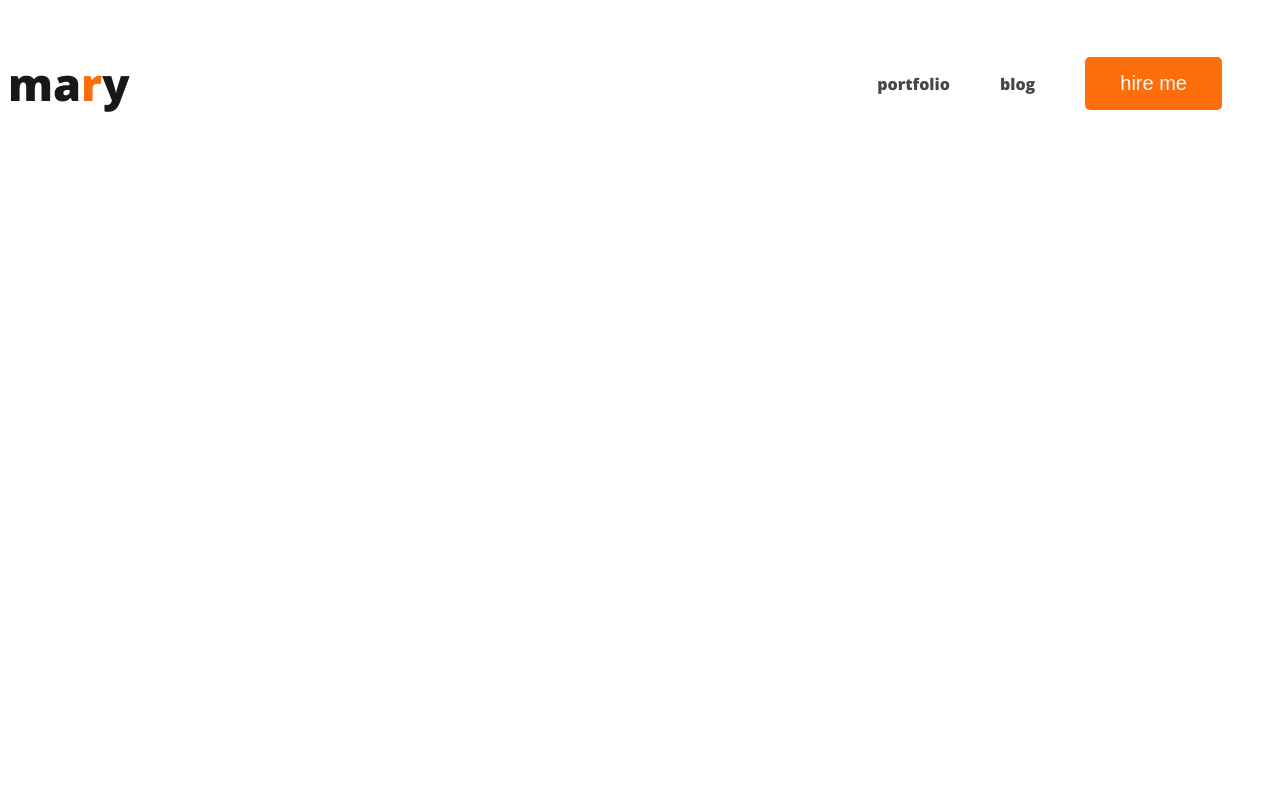
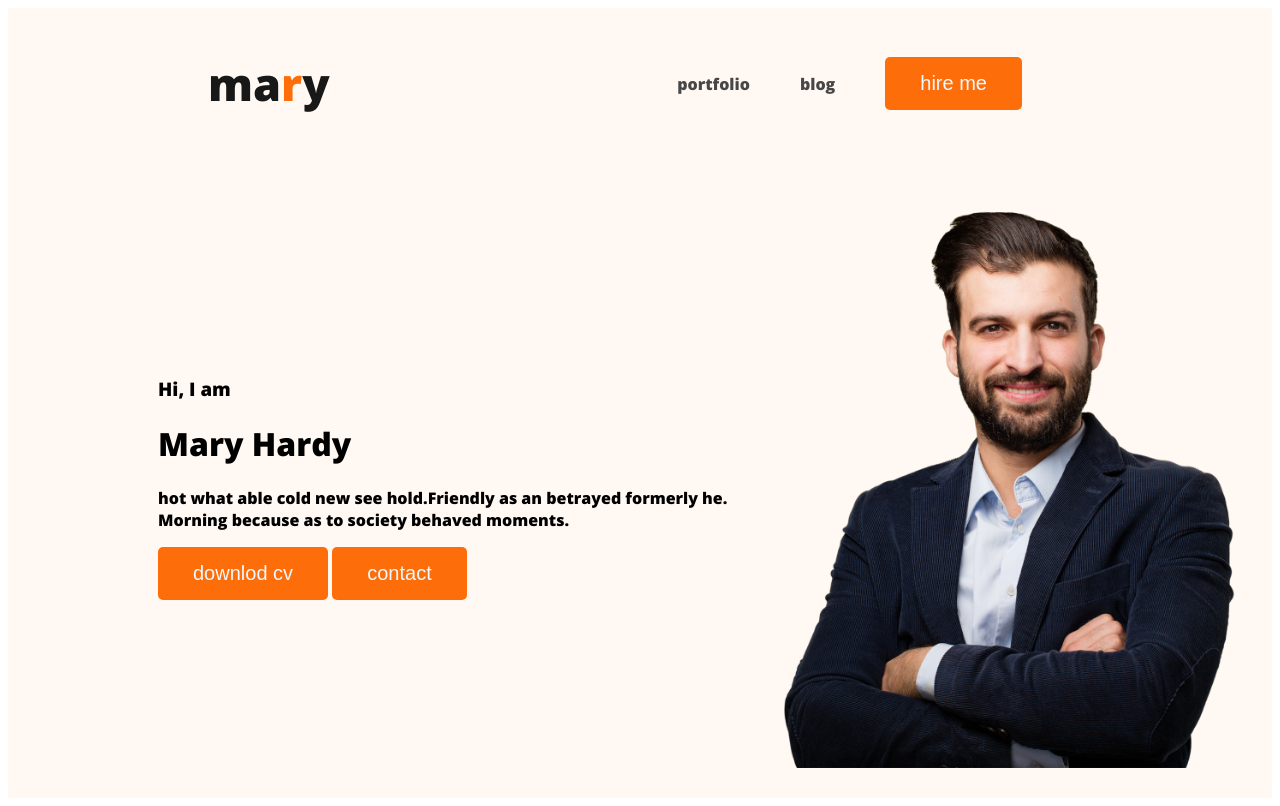
Before and after one commit to masumkhan8m/masumkhan.github.bd, a plain HTML site: page index.html in a window 1280 px wide. Drawn offline with nearby package versions, Linux system fonts and the light colour scheme.

Commit message:
first commit

```diff
--- a/index.html
+++ b/index.html
@@ -10,16 +10,29 @@
     <link rel="stylesheet" href="styles/portfolio.css" class="css">
 </head>
 <body>
-    <header>
+    <header class="header">
 <nav>
     <h3 class="nav-title">ma<span class="text-orange">r</span>y</h3>
     <ul>
         <li><a href="#">portfolio</a></li>
         <li><a href="#">blog</a></li>
-        <li><button class="primary-button">hire me</button></li>
+        <li><button class=" primary-button ">hire me</button></li>
 
     </ul>
 </nav>
+  <div class="banner">
+    <div>
+        <h3 class="banner-greeting">Hi, I  am </h3>
+        <h1 class="baner-title">Mary Hardy</h1><p>
+            hot what able cold new see hold.Friendly as an betrayed formerly
+            he. Morning because as to society behaved moments.
+       </p>
+       <button class="primary-button">downlod cv</button>
+       <button class="primary-button ">contact</button>
+    </div>
+    <img class="profile-pic" src="images/hardy.png" alt="">
+  </div>
+
     </header>
     <main>
 
--- a/styles/portfolio.css
+++ b/styles/portfolio.css
@@ -9,6 +9,8 @@ body{
 nav{
     display: flex;
     justify-content:space-between ;
+    align-items: center;
+    margin: 0  200px;
 }
 .nav-title{
     color: var(--Dark-01, #181818);
@@ -42,3 +44,15 @@ nav a{
     font-weight: 700px;
     padding: 15px 35px;
 }
+/* header related styles */
+.header{
+  background-color:  #FFF8F3;
+}
+.banner{
+    padding: 30px 30px 30px 150px;
+    display: flex;
+    align-items: center;
+}
+.banner .profile-pic{
+    width: 500px;
+}
```
